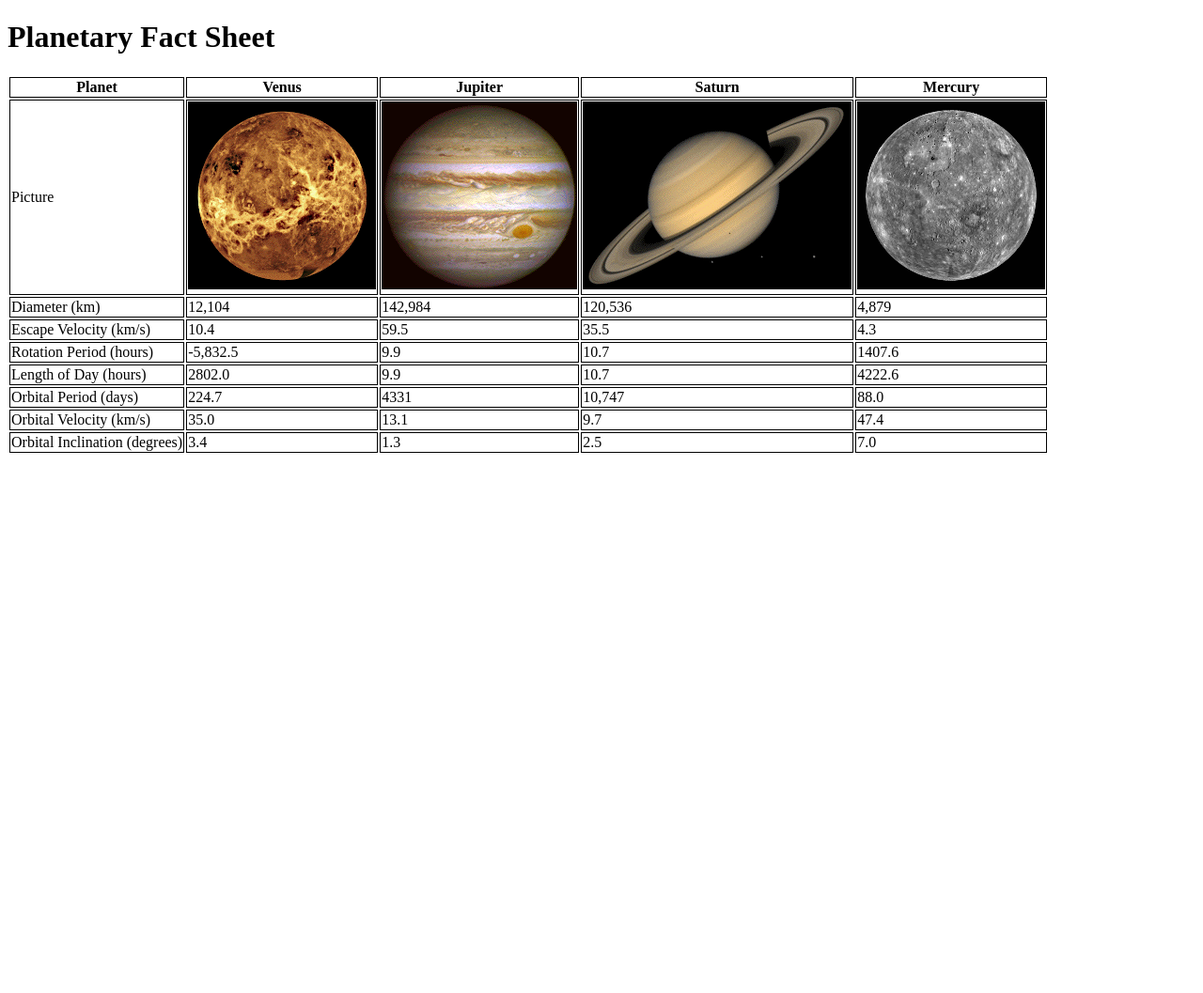
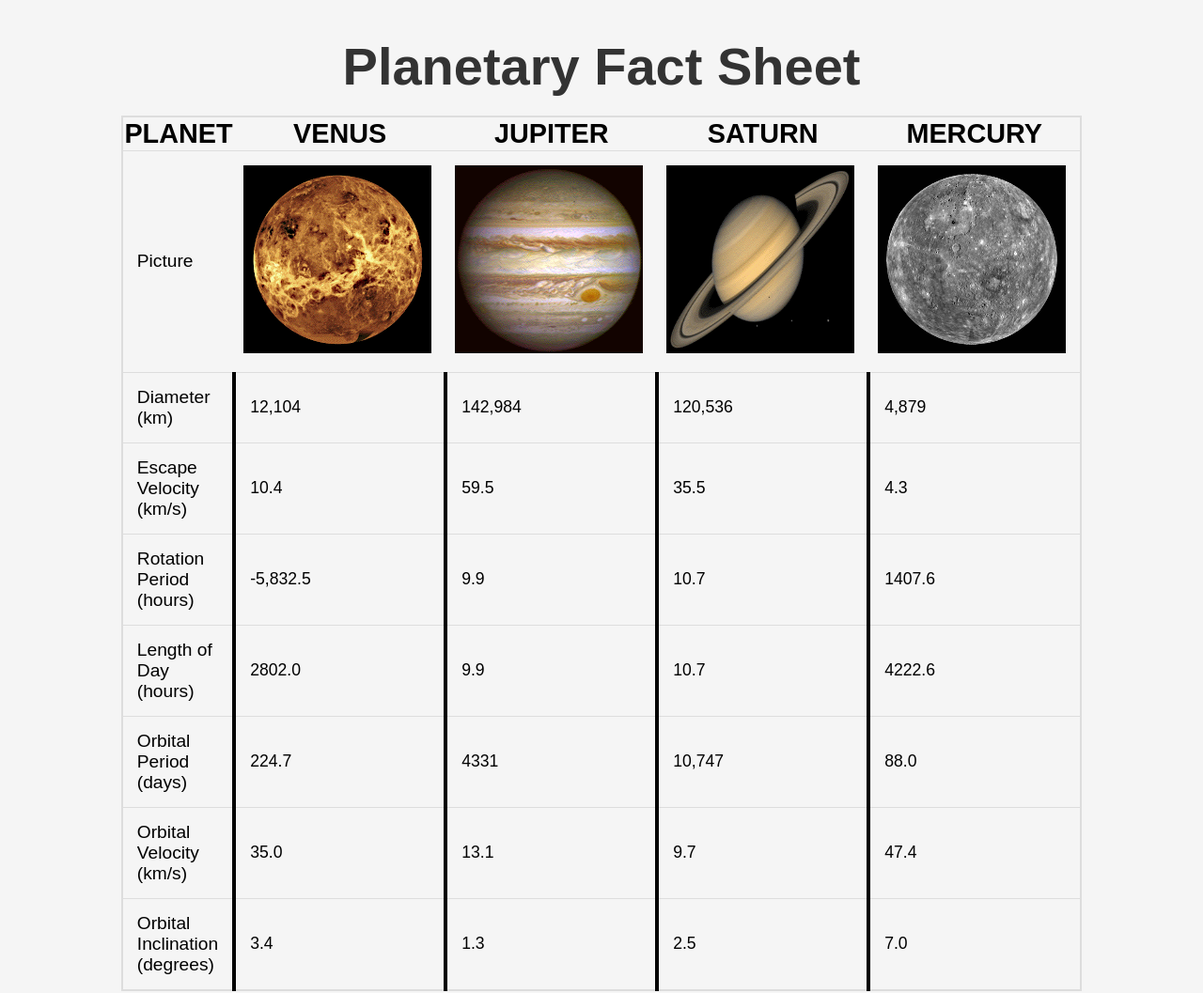
Before and after one commit to ellaroseb/Lab6, a plain HTML site: page index.html in a window 1280 px wide. Shown: the whole page at 94% size. Before the commit the page ends 800 px from the top, so only its background shows below. Drawn offline with Linux system fonts and the light colour scheme.

Commit message:
final changes

```diff
--- a/css/style.css
+++ b/css/style.css
@@ -1,3 +1,90 @@
-td, th {
-	border: 1px solid;
-  }
+.table_header {
+  font-size: 1.8em;
+  font-weight: bold;
+  text-transform: uppercase;
+  color: black;
+}
+
+
+.table_image {
+  padding-left: 10px;
+}
+
+
+table {
+  border-collapse: collapse;
+  width: 80%;
+  margin: 20px auto;
+  border: 2px solid #ddd;
+}
+
+
+td {
+  padding: 15px;
+  font-size: 1.2em;
+  text-align: left;
+}
+
+
+.left_border {
+  border-left: 4px solid #000000;
+  font-size: 1.1em;
+  font-family: 'Arial', sans-serif;
+}
+
+
+body {
+  font-family: 'Arial', sans-serif;
+  background-color: #f5f5f5;
+}
+
+
+tr {
+  border-bottom: 1px solid #ddd;
+}
+
+
+h1 {
+  text-align: center;
+  font-size: 3.5em;
+  margin-bottom: 20px;
+  color: #333;
+}
+
+
+h1:hover {
+  transform: scale(1.05);
+}
+
+
+img {
+  width: 200px;
+  height: 200px;
+  transition: transform 0.5s ease;
+}
+
+img:hover {
+  transform: scale(1.1);
+}
+
+
+.venus:hover, .jupiter:hover, .saturn:hover, .mercury:hover {
+  font-weight: bold;
+  color: white;
+}
+
+.venus:hover {
+  background-color: #E87AB1;
+}
+
+.jupiter:hover {
+  background-color: #7ABBE8;
+}
+
+.saturn:hover {
+  background-color: #FCB05B;
+}
+
+.mercury:hover {
+  background-color: #D54747;
+}
```
